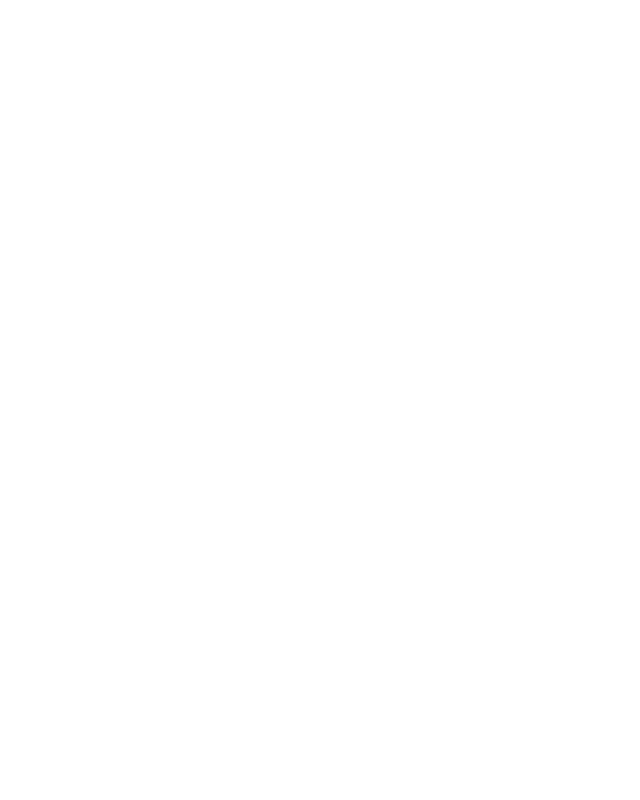
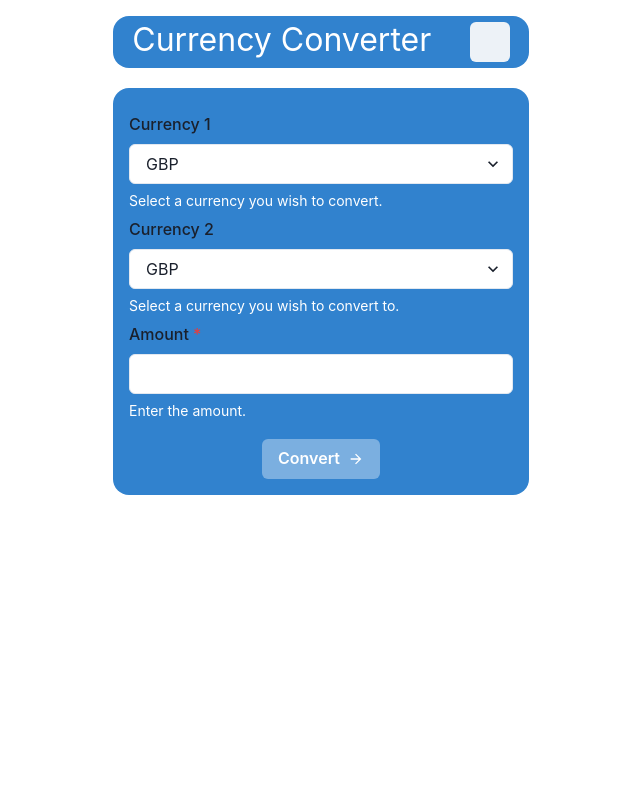
Before and after one commit to patchinator/currency-converter, a React (Create React App) app: page / in a window 1280 px wide. Shown: the top 800 px of the page, without its empty margins (319-959 px from the left). Built offline with nearby package versions, Linux system fonts and the light colour scheme; no server answers.

Commit message:
added light/dark functionality. Removed Toggle file, was unnecessary

```diff
--- a/src/Nightmode/Toggle.js
+++ /dev/null
@@ -1,11 +0,0 @@
-import { Flex } from "@chakra-ui/layout";
-
-const Toggle = () => {
-  return (
-    <div>
-      <Flex align="center" justify="center" height="100vh" direction="column"></Flex>
-    </div>
-  )
-};
-
-export default Toggle;
--- a/src/components/Header.js
+++ b/src/components/Header.js
@@ -1,14 +1,20 @@
-import { Container, Box, Text } from "@chakra-ui/layout";
+import { Box, Text, Flex } from "@chakra-ui/layout";
+import { Button } from "@chakra-ui/button";
+import { useColorMode } from "@chakra-ui/color-mode";
 
 const Header = () => {
+  const { colorMode, toggleColorMode } = useColorMode();
+
   return (
-    <Container width="100%" p="0">
-      <Box bgColor="blue.500" mb="5" textAlign="center" borderRadius="2xl">
-        <Text fontSize="xx-large" color="white" pb="1">Currency Converter</Text>
-      </Box>
-    </Container>
+    <Box bgColor="blue.500" mb="5" borderRadius="2xl" width="100%">
+      <Flex flexDirection="row" justifyContent="space-around" alignItems="center">
+        <Text fontSize="xx-large" color="white" pb="1">
+          Currency Converter
+        </Text>
+        <Button onClick={toggleColorMode}>{colorMode}</Button>
+      </Flex>
+    </Box>
   );
-
-}
+};
 
 export default Header;
--- a/src/index.js
+++ b/src/index.js
@@ -3,12 +3,10 @@
 import App from "./App";
 import { ChakraProvider, ColorModeScript } from "@chakra-ui/react";
 import theme from "./Nightmode/theme";
-import Toggle from "./Nightmode/Toggle";
 
 ReactDOM.render(
   <ChakraProvider>
     <ColorModeScript initialColorMode={theme.config.initialColorMode}/>
-    <Toggle />
     <App />
   </ChakraProvider>,
   document.getElementById("root")
```
